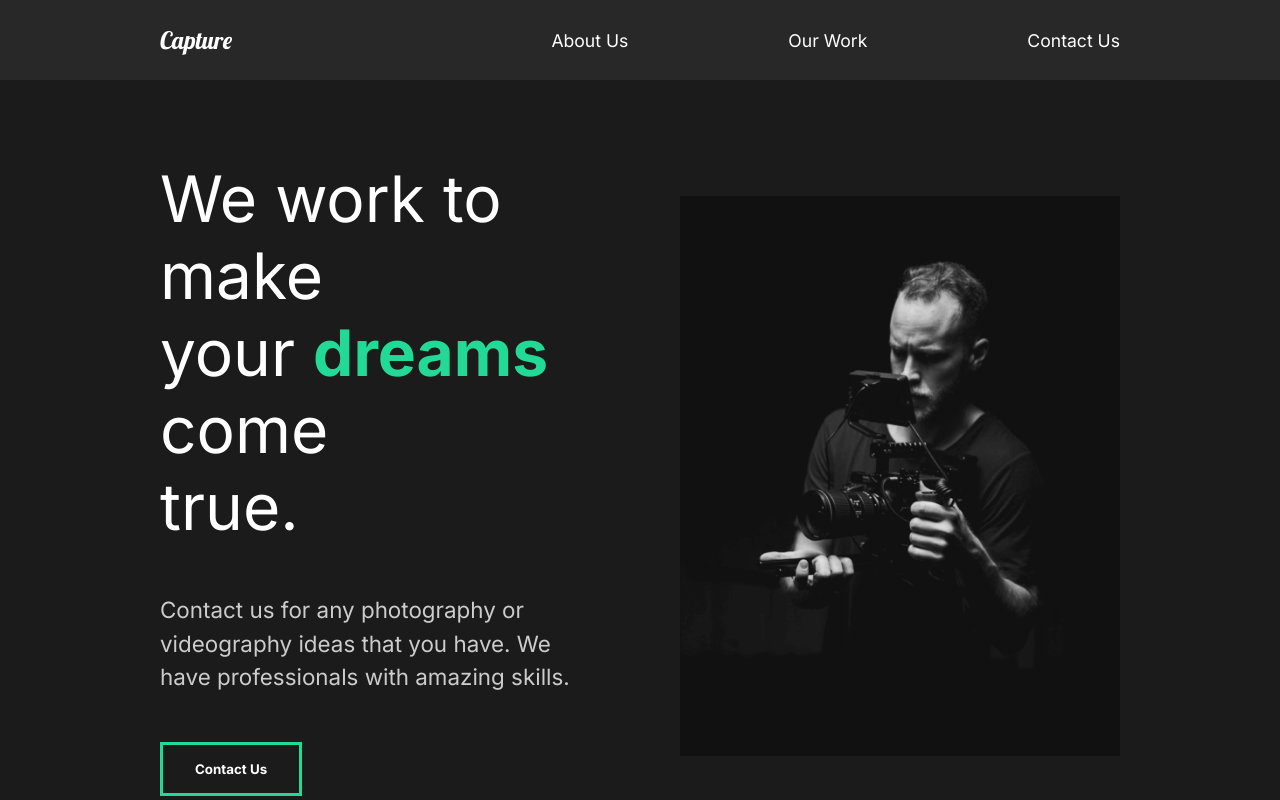
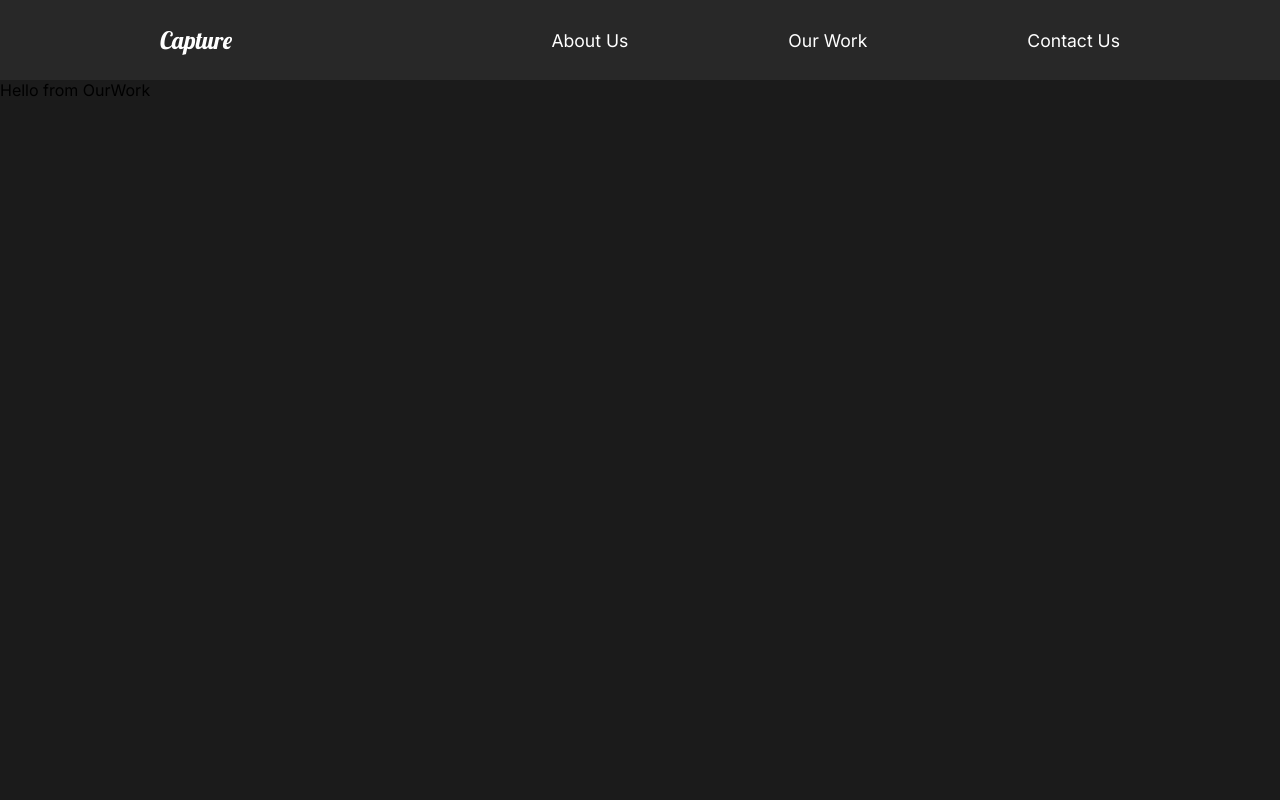
Before and after one commit to rangoc/Movies-Portfolio, a React (Create React App) app: page /work in a window 1280 px wide. Shown: the top 800 px of the page. Built offline with nearby package versions, Linux system fonts and the light colour scheme.

Commit message:
Added routing to the app

```diff
--- a/src/components/App.js
+++ b/src/components/App.js
@@ -3,13 +3,27 @@ import React from 'react';
 import GlobalStyle from 'components/GlobalStyle';
 // Import Pages
 import AboutUs from 'pages/AboutUs';
+import ContactUs from 'pages/ContactUs';
+import OurWork from 'pages/OurWork';
 import Nav from 'components/Nav';
+// Router
+import { Switch, Route } from 'react-router-dom';
 const App = () => {
   return (
     <>
       <GlobalStyle />
       <Nav />
-      <AboutUs />;
+      <Switch>
+        <Route exact path="/">
+          <AboutUs />
+        </Route>
+        <Route path="/work">
+          <OurWork />
+        </Route>
+        <Route path="/contact">
+          <ContactUs />
+        </Route>
+      </Switch>
     </>
   );
 };
--- a/src/components/Nav.js
+++ b/src/components/Nav.js
@@ -1,22 +1,23 @@
 import React from 'react';
 import styled from 'styled-components';
+import { Link } from 'react-router-dom';
 const Nav = () => {
   return (
     <StyledNav>
       <h1>
-        <a id="logo" href="#">
+        <Link id="logo" to="/">
           Capture
-        </a>
+        </Link>
       </h1>
       <ul>
         <li>
-          <a href="#">About Us</a>
+          <Link to="/">About Us</Link>
         </li>
         <li>
-          <a href="#">Our Work</a>
+          <Link to="/work">Our Work</Link>
         </li>
         <li>
-          <a href="#">Contact Us</a>
+          <Link to="/contact">Contact Us</Link>
         </li>
       </ul>
     </StyledNav>
--- a/src/index.js
+++ b/src/index.js
@@ -1,5 +1,10 @@
 import React from 'react';
 import ReactDOM from 'react-dom';
-
+import { BrowserRouter as Router } from 'react-router-dom';
 import App from 'components/App';
-ReactDOM.render(<App />, document.querySelector('#root'));
+ReactDOM.render(
+  <Router>
+    <App />
+  </Router>,
+  document.querySelector('#root')
+);
--- /dev/null
+++ b/src/pages/ContactUs.js
@@ -0,0 +1,7 @@
+import React from 'react';
+
+const ContactUs = () => {
+  return <div>Hello from ContactUs</div>;
+};
+
+export default ContactUs;
--- /dev/null
+++ b/src/pages/OurWork.js
@@ -0,0 +1,7 @@
+import React from 'react';
+
+const OurWork = () => {
+  return <div>Hello from OurWork</div>;
+};
+
+export default OurWork;
```
